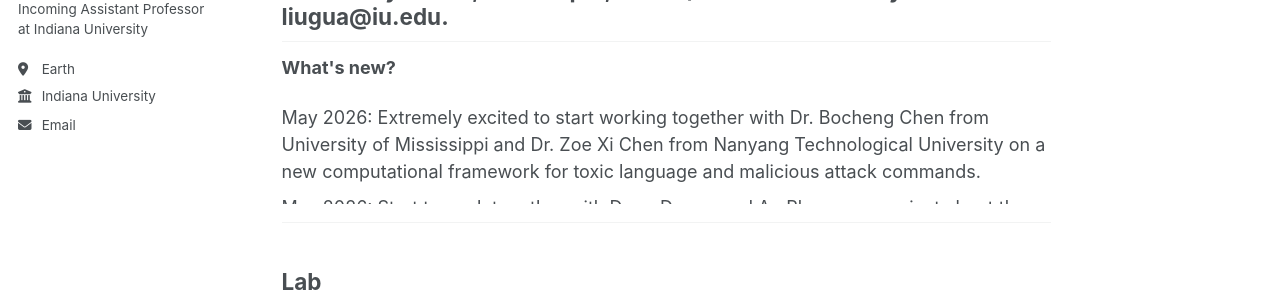
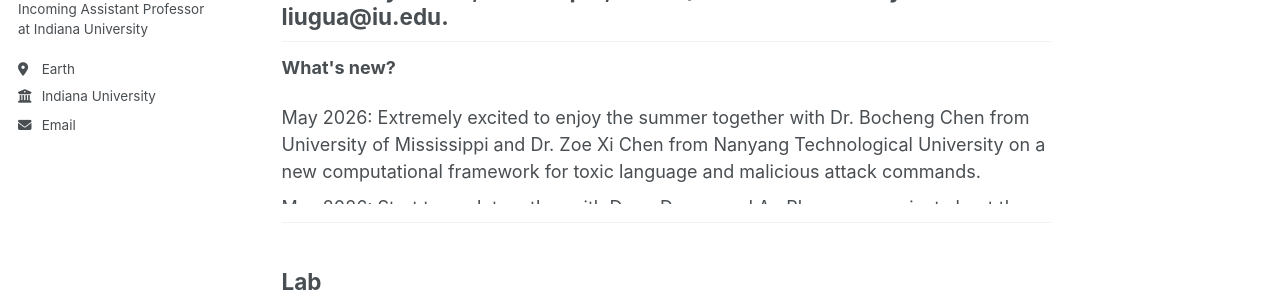
Before and after one commit to guangliang-nlp/guangliang-nlp.github.io, a Jekyll site: the page built from _pages/about.md, in a window 1280 px wide and 900 px high. Shown: the part 319-619 px from the top of the window. Built offline with Jekyll 4.4.1, drawn with Linux system fonts in a browser that asks for light colours; a script bundle is joined from its source files by our own code; library files that are not in the unit come from our copies.

Commit message:
Update excitement expression for summer collaboration

```diff
--- a/_pages/about.md
+++ b/_pages/about.md
@@ -18,7 +18,7 @@
   <div style="overflow-y:auto; max-height:100px;">
     <ul style="list-style:none; padding:0; margin:0; font-size:inherit;">
       <li>
-        May 2026: Extremely excited to start working together with Dr. Bocheng Chen from University of Mississippi and Dr. Zoe Xi Chen from Nanyang Technological University on a new computational framework for toxic language and malicious attack commands.
+        May 2026: Extremely excited to enjoy the summer together with Dr. Bocheng Chen from University of Mississippi and Dr. Zoe Xi Chen from Nanyang Technological University on a new computational framework for toxic language and malicious attack commands.
       </li>
       <li>
         May 2026: Start to work together with Dong Duong and An Pham on a project about the shallow heuristics in code models.
```
